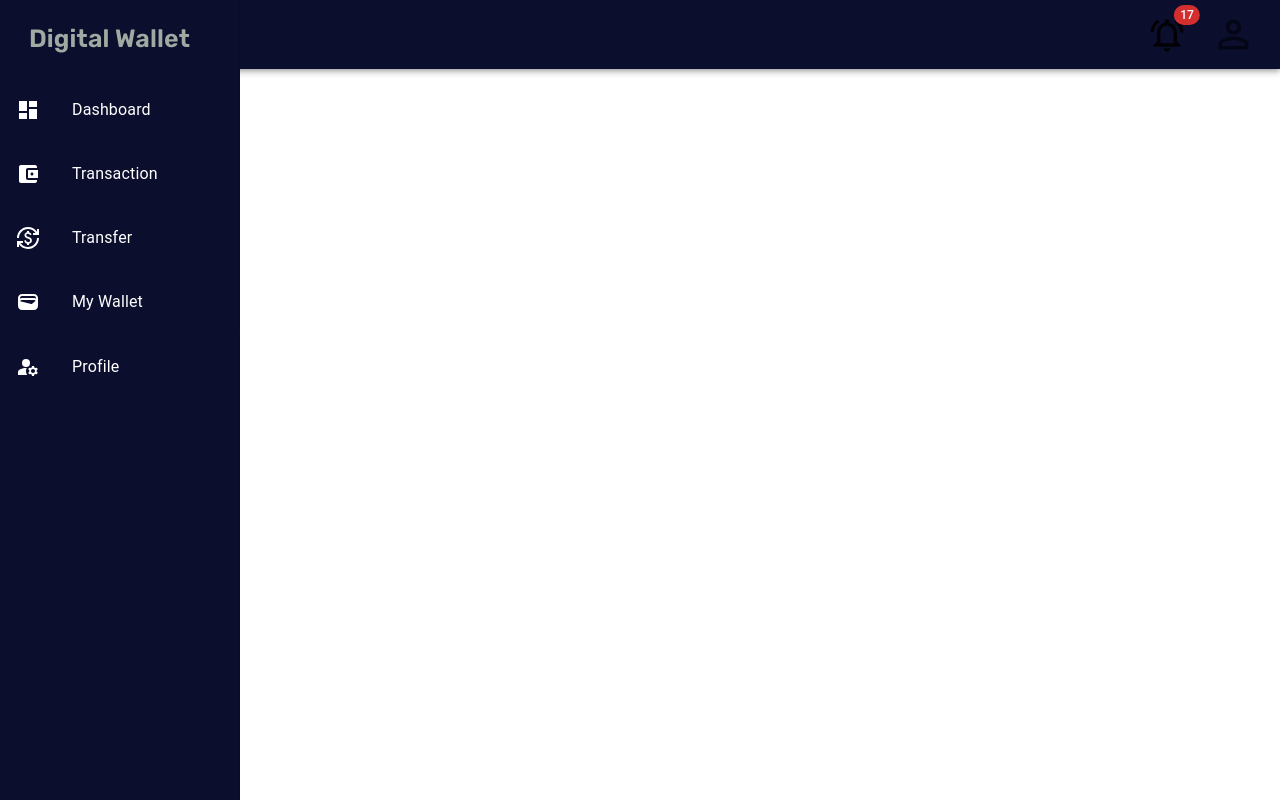
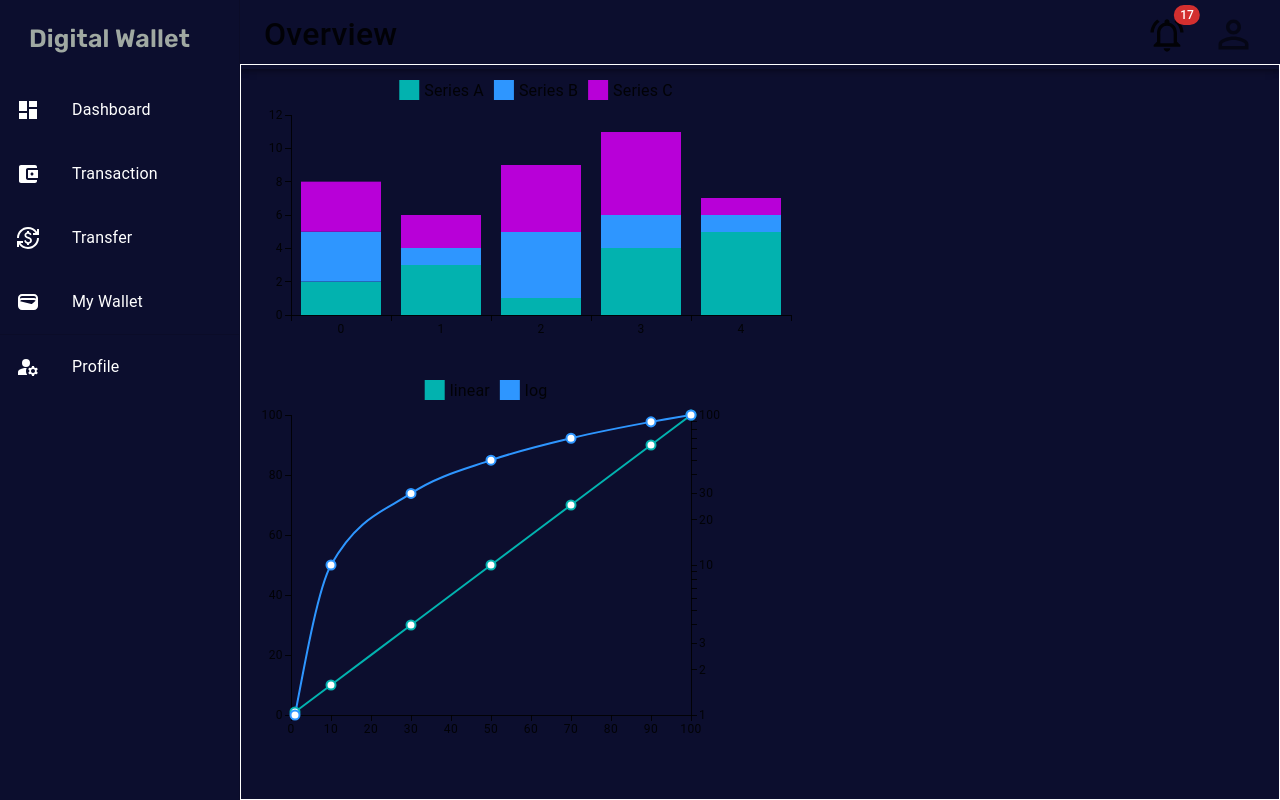
Before and after one commit to rayan-ali0/FinTech-team4-FrontEnd, a React (Create React App) app in the folder fintech/: page / in a window 1280 px wide. Built offline with nearby package versions, Linux system fonts and the light colour scheme.

Commit message:
edit router page

```diff
--- a/fintech/src/Routes/Router.jsx
+++ b/fintech/src/Routes/Router.jsx
@@ -4,30 +4,37 @@ import Overview from '../Pages/Overview/Overview'
 import Profile from '../Pages/Profile/Profile'
 import Signin from '../Pages/Signin/Signin'
 import Signup from '../Pages/Signup/Signup'
-// import dashboard from "../Pages/Dashboard/dashboard"
-// import Transaction from '../Components/TransactionCard/Transaction'
+// import Transaction from '../Pages/Transactions/Transaction'
 // import TransferHistory from '../Pages/TransferHistory/TransferHistory'
 // import Users from '../Pages/Users/Users'
 import Wallet from '../Pages/Wallet/WalletPage'
 // import Withdraw from '../Pages/Withdraw/Withdraw'
 import { createBrowserRouter, Outlet, } from "react-router-dom";
 import styles from './Router.module.css'
-
+import NotFound from '../Pages/NotFound'
+import NotAuthorized from "../Pages/NotAuthorized"
 const Layout =()=>{
     return(
-    <div className={styles.appMain} >
-        {/* <div className={styles.SidebarHolder}>
-        <Sidebar />
+    // <>
+    // <Navbar />
+    // <Outlet />
+    // <Sidebar />
+    // </>
+       <div className={styles.bodyHolder}>
+       <Sidebar />
+        <div className={styles.pageHolder}>
+            <div className={styles.navHolder}>
+            <Navbar  />
+            </div>
+            <div className={styles.componentHolder}>
+            <Outlet />
+
+            </div>
 
         </div>
-        <div className={styles.bodyHolder}>
-        <Navbar />
-    <Outlet />
-        </div> */}
-    <Navbar />
-    <Outlet />
-    <Sidebar />
-    </div>
+
+       {/* <Sidebar /> */}
+       </div>
     )
   }
   const router = createBrowserRouter([
@@ -37,17 +44,17 @@ const Layout =()=>{
         children:[
             {
                 path:"/",
-                // element:<Overview />
+                element:<Overview />
             },
             {
                 path:'/profile',
-                // element:<Profile />
+                element:<Profile />
             },
 
-            {
-                path:'/transaction',
-                // element:<Transaction />
-            },
+            // {
+            //     path:'/transaction',
+            //     element:<Transaction />
+            // },
             // {
             //     path:'/transferhistory',
             //     element:<TransferHistory />
@@ -58,7 +65,7 @@ const Layout =()=>{
             // },
             {
                 path:'/wallet',
-                // element:<Wallet />
+                element:<Wallet />
             },
             // {
             //     path:'/withdraw',
@@ -76,14 +83,14 @@ const Layout =()=>{
             path:'/signup',
             element:<Signup />
         },
-        // {
-        //     path:'/*',
-        //     element:<NotFound />
-        // },
-        // {
-        //     path:'/au',
-        //     element:<NotAuthorized />
-        // },
+        {
+            path:'/*',
+            element:<NotFound />
+        },
+        {
+            path:'/au',
+            element:<NotAuthorized />
+        },
 
 
   ])
```
